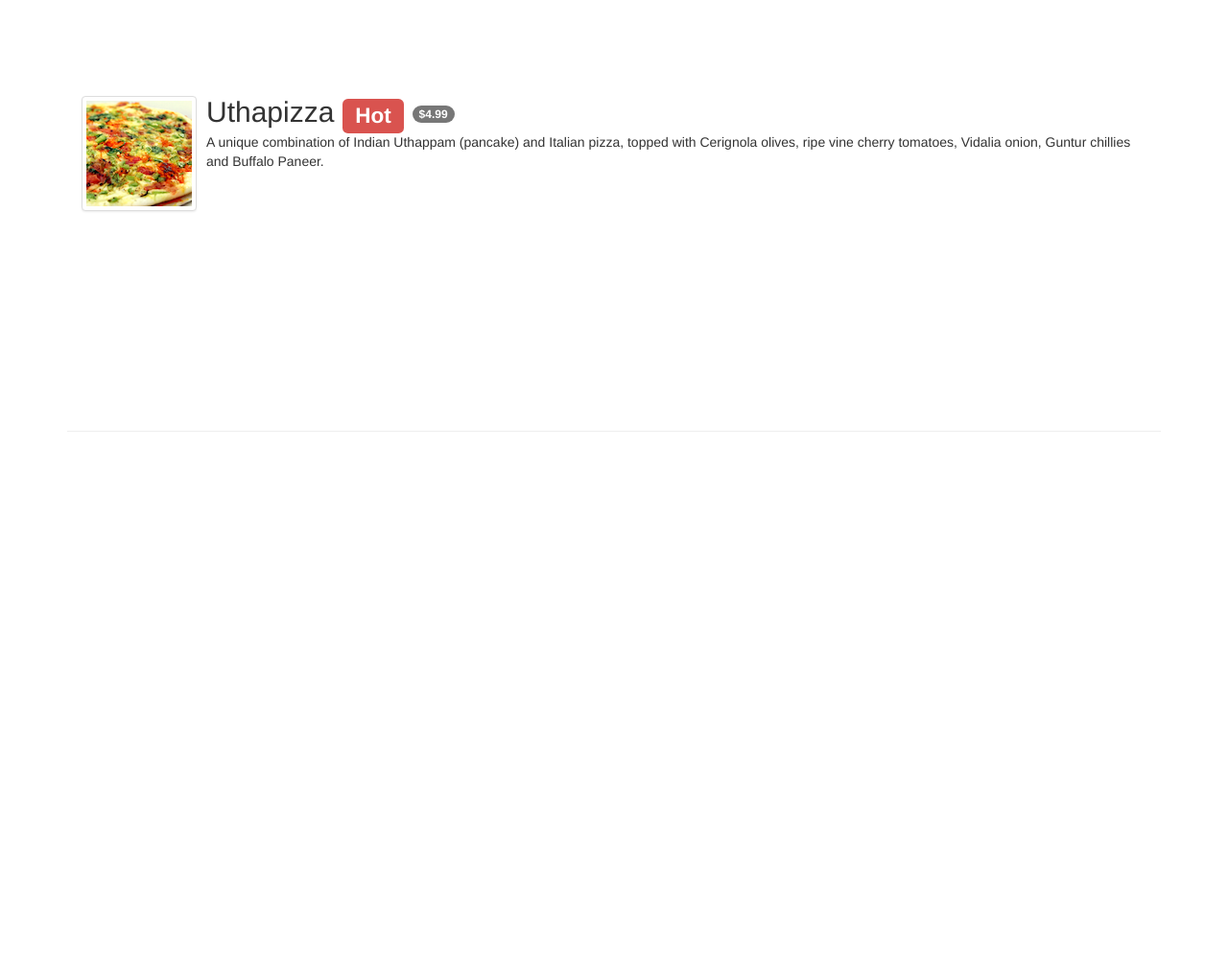
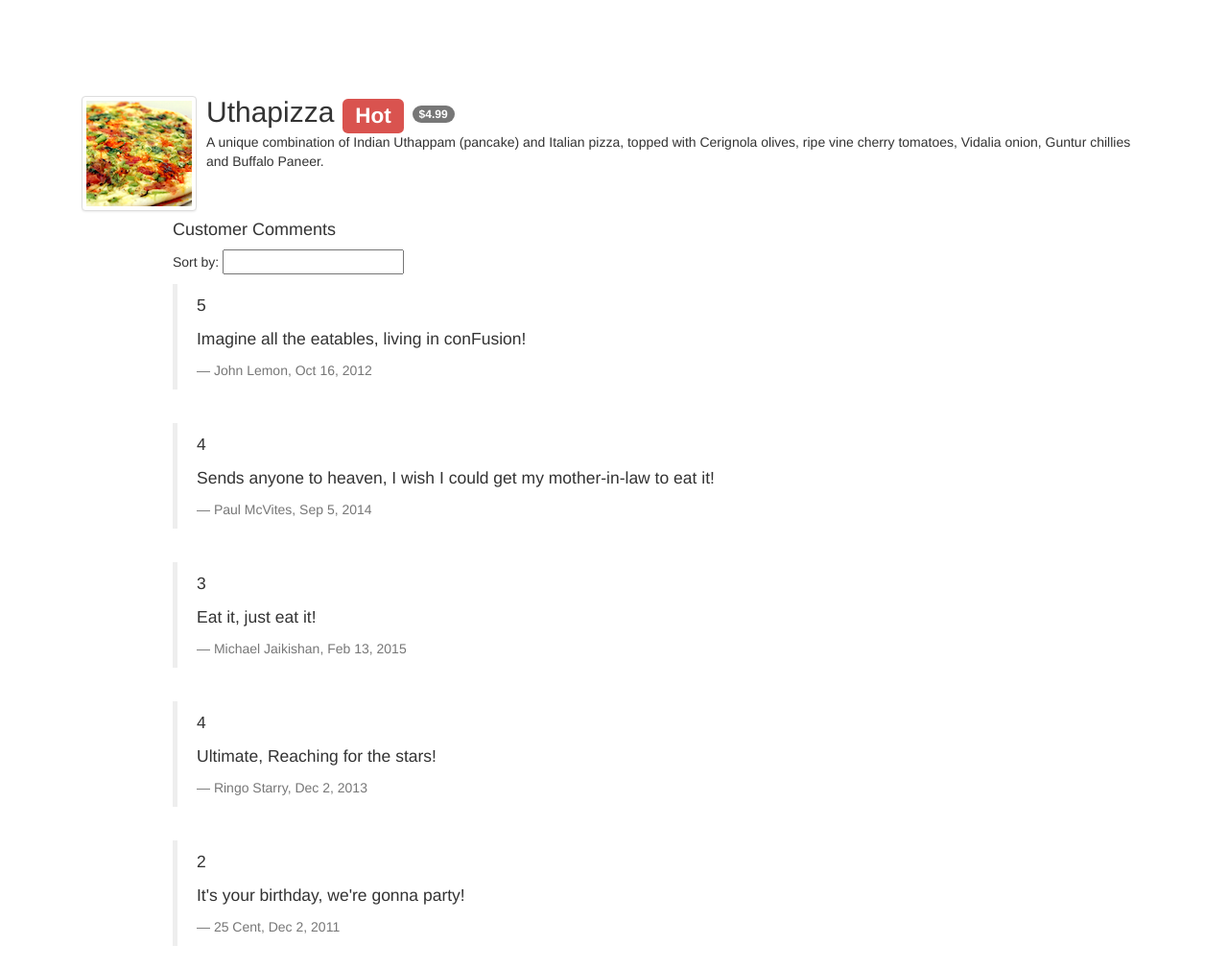
Before and after one commit to pareshsalunke/Angular-Restaurant-app, a website: page app/dishdetail.html in a window 1280 px wide. Shown: the top 1009 px of the page at 96% size. Before the commit the page ends 800 px from the top, so only its background shows below. Drawn offline with Linux system fonts and the light colour scheme.

Commit message:
Added Customer comments and orderBy functionality to sort the comments

```diff
--- a/app/dishdetail.html
+++ b/app/dishdetail.html
@@ -42,7 +42,20 @@
                     </div>
             </div>
             <div class="col-xs-9 col-xs-offset-1">
+                <div>
+                <h4>Customer Comments</h4>
+                <p>Sort by: <input type="text" ng-model="dishCtrl.orderCriteria" /></p>
+                </div>
+                    <ul class="media-list">
+                    <li class="media" ng-repeat="usercomment in dishCtrl.dish.comments | orderBy: dishCtrl.orderCriteria">
+                        <blockquote>
+                            <p>{{usercomment.rating}}</p>
+                            <p>{{usercomment.comment}}</p>
+                            <footer>{{usercomment.author}}, {{usercomment.date | date:'mediumDate'}}</footer>
+                        </blockquote>
 
+                    </li>
+                </ul>
             </div>
         </div>
 
@@ -98,7 +111,7 @@
                     };
 
             this.dish = dish;
-
+            this.orderCriteria = "";
         });
 
     </script>
```
